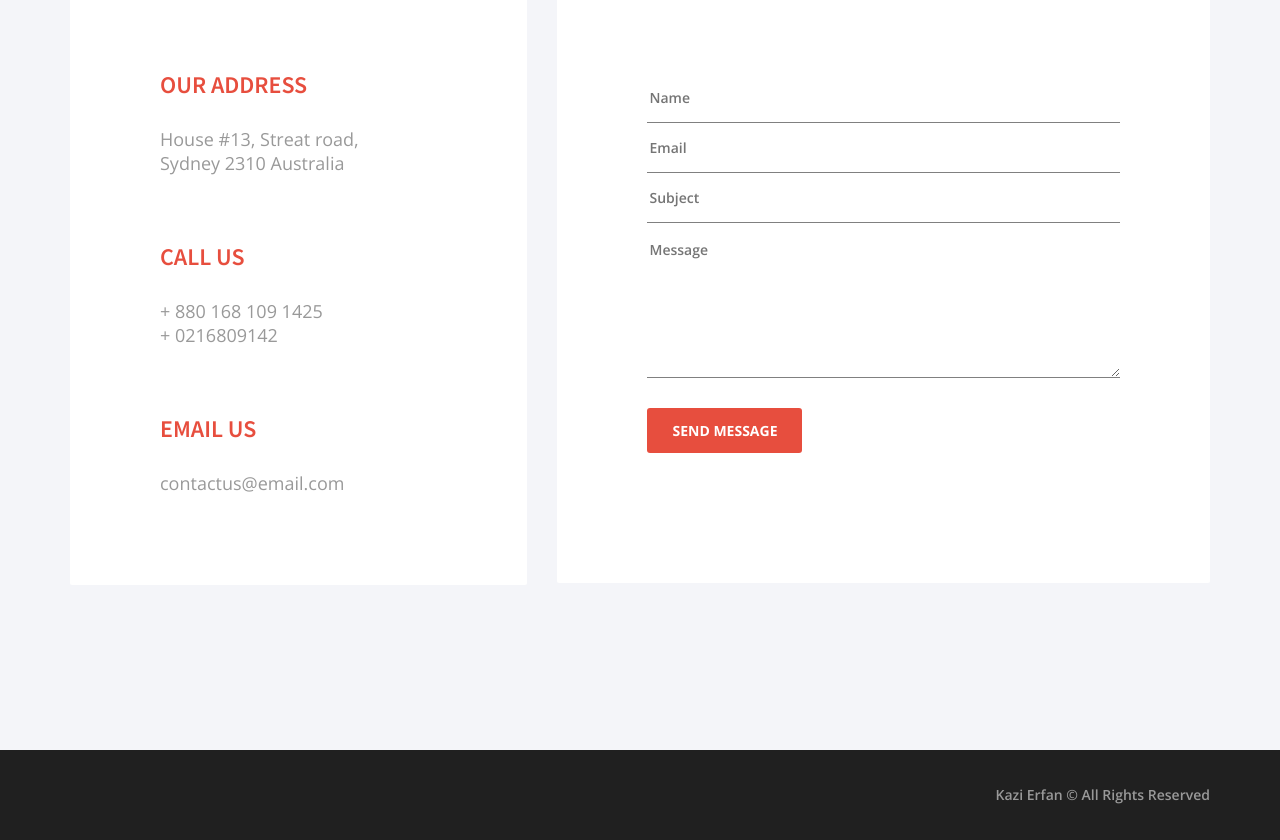
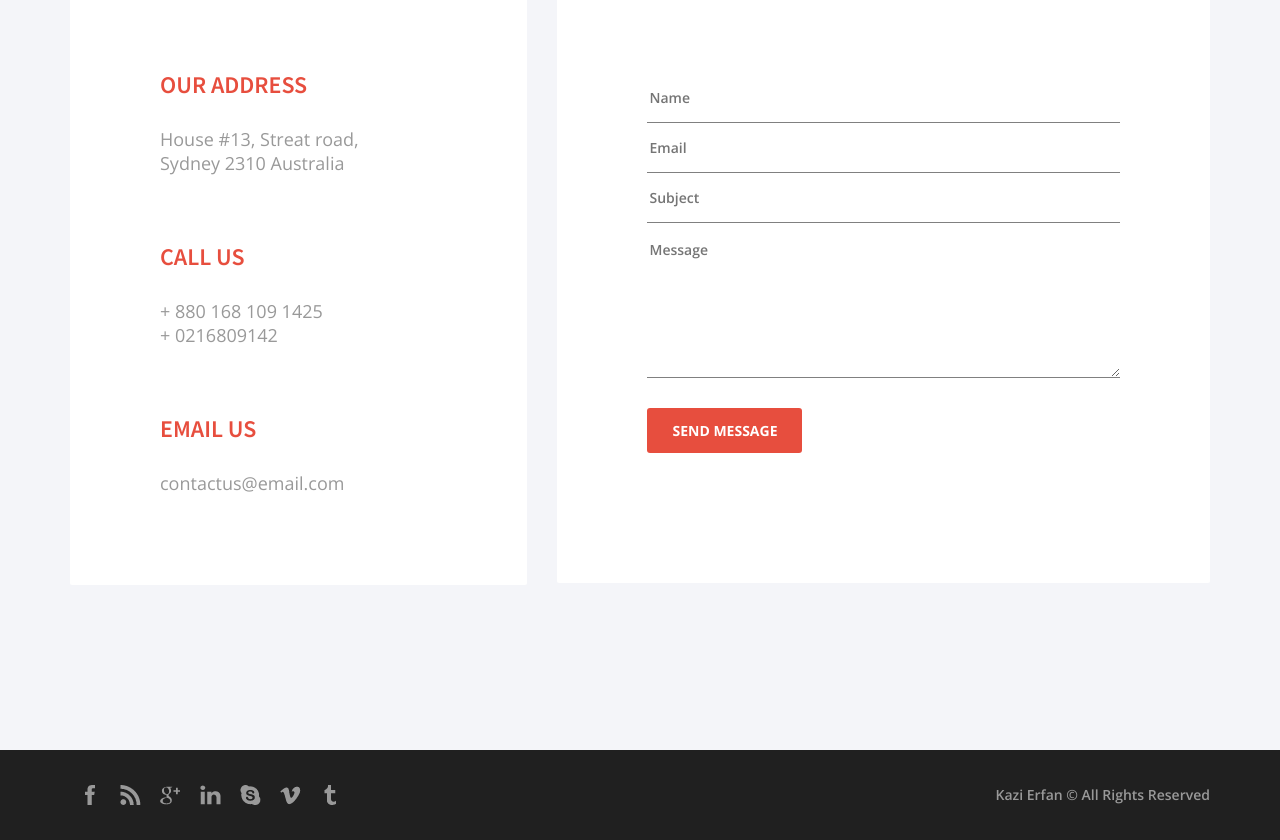
Before and after one commit to alex220496/bino-adapt, a plain HTML site: page index.html in a window 1280 px wide. Shown: the part 4988-5828 px from the top of the page. Drawn offline with nearby package versions, Linux system fonts and the light colour scheme; the site is published under a folder, as on GitHub Pages, so addresses that start at the root find nothing.

Commit message:
change url for bg in footer

```diff
--- a/css/footer.css
+++ b/css/footer.css
@@ -22,26 +22,26 @@
     transition: 0.25s ease-in-out;
 }
 .footer__link-1 {
-    background: url(/img/facebook.png) center no-repeat;
+    background: url(../img/facebook.png) center no-repeat;
 }
 .footer__link-2 {
-    background: url(/img/rss.png) center no-repeat;
+    background: url(../img/rss.png) center no-repeat;
 }
 .footer__link-3 {
 
-    background: url(/img/google\ plus.png) center no-repeat;
+    background: url(../img/google\ plus.png) center no-repeat;
 }
 .footer__link-4 {
-    background: url(/img/linkedin.png) center no-repeat;
+    background: url(../img/linkedin.png) center no-repeat;
 }
 .footer__link-5 {
-    background: url(/img/skype.png) center no-repeat;
+    background: url(../img/skype.png) center no-repeat;
 }
 .footer__link-6 {
-    background: url(/img/vimeo.png) center no-repeat;
+    background: url(../img/vimeo.png) center no-repeat;
 }
 .footer__link-7 {
-    background: url(/img/tumblr.png) center no-repeat;
+    background: url(../img/tumblr.png) center no-repeat;
 }
 
 .footer__desc {
```
